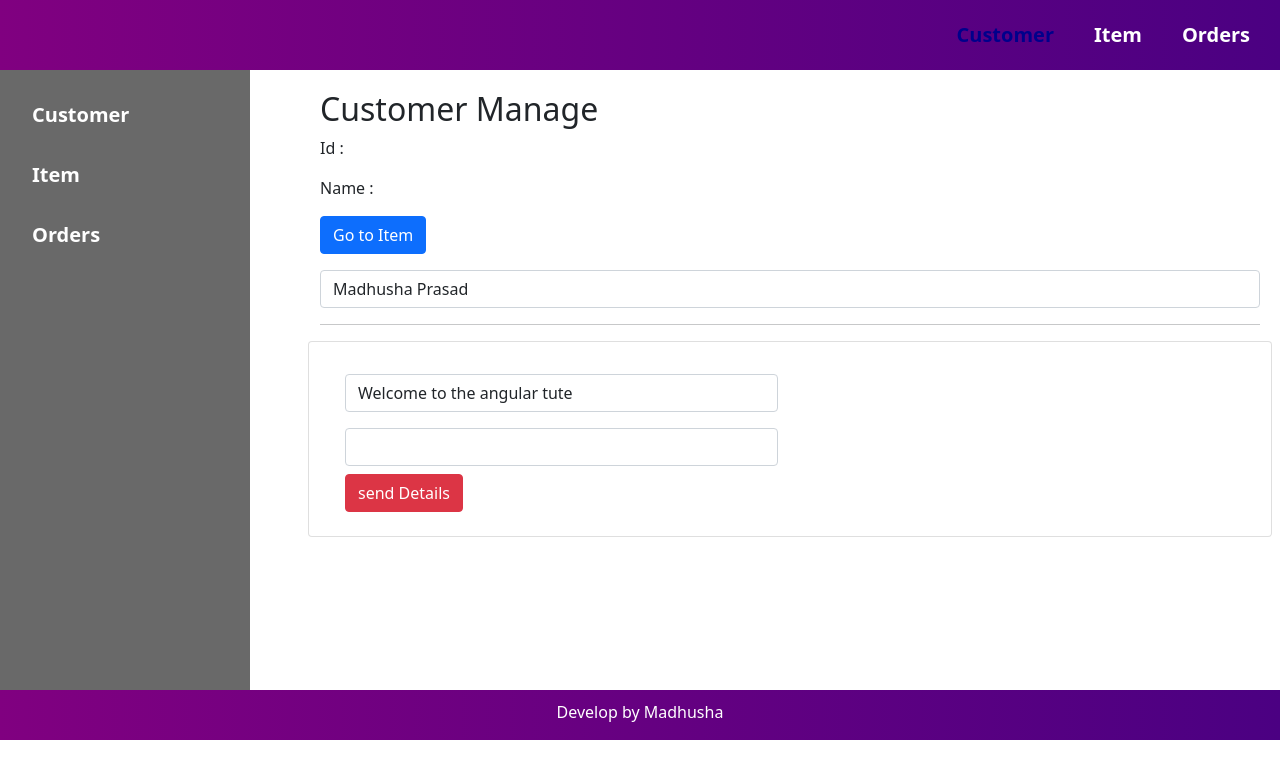
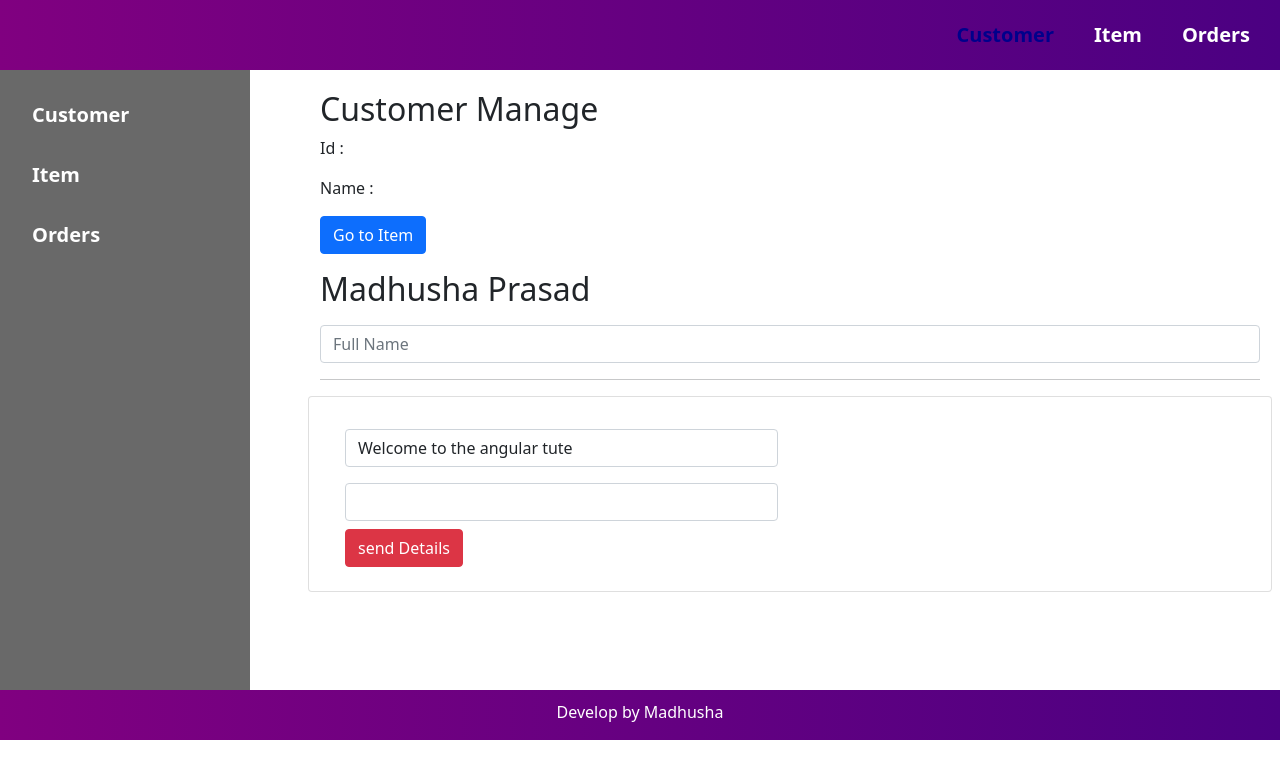
Before and after one commit to MadhushaPrasad/Crud-with-angular, an Angular app: page /customer in a window 1280 px wide. Shown: the top 778 px of the page. Built offline with nearby package versions, Linux system fonts and the light colour scheme.

Commit message:
2 way binding with simple way

```diff
--- a/src/app/views/customer/customer.component.html
+++ b/src/app/views/customer/customer.component.html
@@ -10,7 +10,10 @@
   <!--  template variable  #  -->
   <!--  event binding  ()  -->
   <!--  property binding-->
-  <input #txtInput (keydown.enter)="getText(txtInput)" [value]="Madhsuha" class="form-control col mt-3" type="text">
+  <h2 class="mt-3">{{Madhsuha}}</h2>
+
+  <input #txtInputOne (keydown.enter)="getText(txtInputOne)" class="form-control col mt-3" placeholder="Full Name"
+         type="text">
   <hr>
 
   <div class="row card p-4">
--- a/src/app/views/customer/customer.component.ts
+++ b/src/app/views/customer/customer.component.ts
@@ -38,6 +38,7 @@ export class CustomerComponent implements OnInit {
   }
 
   getText(txtInput: HTMLInputElement) {
-    console.log(txtInput.value)
+    console.log(txtInput.value + "hello")
+    this.Madhsuha = txtInput.value;
   }
 }
```
